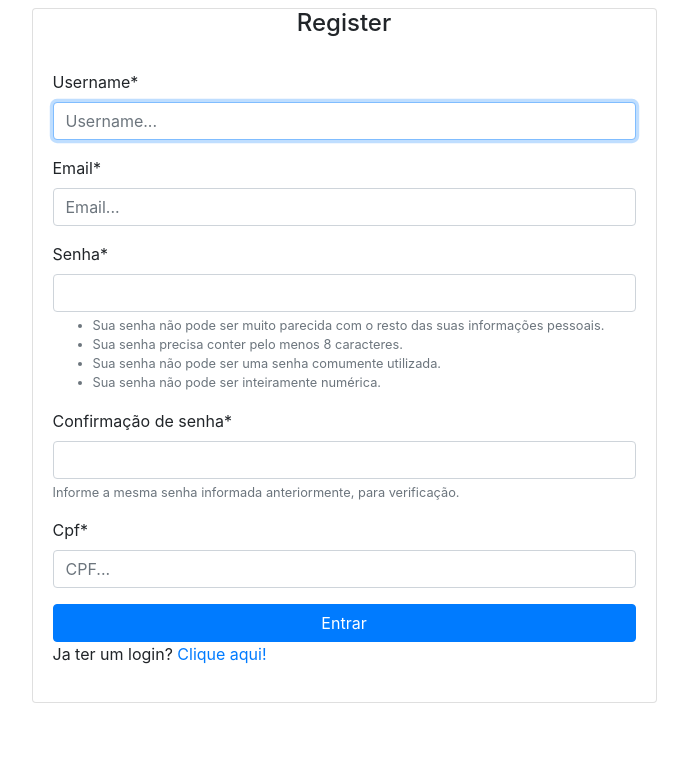
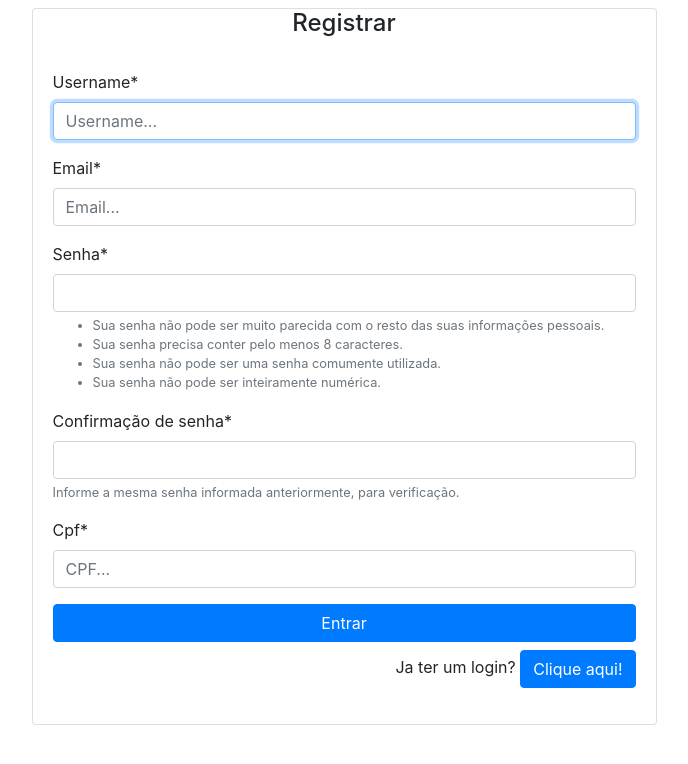
Before and after one commit to mateus-rodriguess/interactive-menu, a Django app: page /accounts/register/ in a window 1280 px wide. Shown: the top 764 px of the page, without its empty margins (296-984 px from the left). Run offline with Django 3.2, Linux system fonts and the light colour scheme; some libraries are stand-ins or nearby versions.

Commit message:
pequenas alterações

```diff
--- a/apps/account/forms.py
+++ b/apps/account/forms.py
@@ -13,7 +13,7 @@ class UserChangeForm(UserChangeForm):
         fields = '__all__'
 
 class UserCreationForm(UserCreationForm):
-    email = forms.EmailField(max_length=200, widget=forms.TextInput(attrs={'placeholder': 'Email...', }))
+    email = forms.EmailField(max_length=200, widget=forms.TextInput(attrs={'placeholder': 'Email...',}))
     username = forms.CharField(min_length=6, max_length=24,
                                widget=forms.TextInput(attrs={'placeholder': 'Username...'}))
     CPF = forms.CharField(max_length=11, widget=forms.TextInput(attrs={'placeholder': 'CPF...',}))
@@ -33,7 +33,7 @@ class UserCreationForm(UserCreationForm):
     def clean_username(self):
         username = self.cleaned_data['username']
         try:
-            user = User.objects.exclude(pk=self.instance.pk).get(username=username)
+            User.objects.exclude(pk=self.instance.pk).get(username=username)
         except User.DoesNotExist:
             return username
         raise forms.ValidationError(f"Username {username} ja esta em uso.")
@@ -49,8 +49,8 @@ class UserCreationForm(UserCreationForm):
 
 
 class ProfileForm(forms.ModelForm):
-    first_name = forms.CharField(max_length=100, widget=forms.TextInput(attrs={'placeholder': 'Nome...',}))
-    last_name = forms.CharField(max_length=100, widget=forms.TextInput(attrs={'placeholder': 'Sobrenome...',}))
+    first_name = forms.CharField(max_length=100, widget=forms.TextInput(attrs={'placeholder': 'Nome...',}), label="Primeiro nome")
+    last_name = forms.CharField(max_length=100, widget=forms.TextInput(attrs={'placeholder': 'Sobrenome...',}), label="Sobrenome")
 
     class Meta:
         model = Profile
--- a/apps/account/templates/profile/edit.html
+++ b/apps/account/templates/profile/edit.html
@@ -13,7 +13,7 @@
                         <form method="POST" action="">
                             {% csrf_token %}
                             {{ profile_form|crispy }}
-                            <div class="justify-content-center">
+                            <div class="justify-content-center text-right">
                                 <button type="submit" value="{{ next }}" class="btn btn-success mr-1">Salvar</button>
                                 <a href="{% url 'account:profile-detail-view' request.user %}"
                                     class="btn btn-primary">Voltar</a>
--- a/apps/account/templates/registration/login.html
+++ b/apps/account/templates/registration/login.html
@@ -18,8 +18,8 @@
                         <input type="hidden" name="next" value="{{ next }}">
                         <button type="submit" class="btn btn-primary btn-block mt-2">Entrar</button>
                     </form>
-                    <div class="mt-2">
-                        <p1 class="change-form-p mt-2">Quer criar uma conta? <a href="{% url 'account:register'%}">Clique aqui!</a></p>
+                    <div class="mt-2 text-right">
+                        <p1 class="change-form-p mt-2">Quer criar uma conta? <a href="{% url 'account:register'%}"><button class="btn btn-primary">Clique aqui!</button> </a></p>
                     </div>
                 </div>
             </div>
--- a/apps/account/templates/registration/register.html
+++ b/apps/account/templates/registration/register.html
@@ -8,7 +8,7 @@
     <div class="row back-ground">
         <div class="col-md-6 offset-md-3 mt-2 ">
             <div class="card  auth-card back-ground">
-                <h4 class="card-title text-center">Register</h4>
+                <h4 class="card-title text-center">Registrar</h4>
                 <div class="card-body">
                     <form method="POST">
                         {% csrf_token %}
@@ -18,7 +18,10 @@
 
                         <button type="submit" class="btn btn-primary btn-block mt-2">Entrar</button>
                     </form>
-                    <p class="change-form-p">Ja ter um login? <a href="{% url 'account:login'%}">Clique aqui!</a></p>
+                    <div class=" mt-2 text-right">
+                        <p class="change-form-p text-righ "> Ja ter um login? <a href="{% url 'account:login'%}"><button class="btn btn-primary">Clique aqui!</button></a></p>
+                    </div>
+
                 </div>
             </div>
         </div>
--- a/apps/cart/forms.py
+++ b/apps/cart/forms.py
@@ -6,6 +6,6 @@ PRODUCT_QUANTITY_CHOICES = [(i, str(i)) for i in range(1, 14)]
 class CartAddProductForm(forms.Form):
     quantity = forms.TypedChoiceField(
                                 choices=PRODUCT_QUANTITY_CHOICES,
-                                coerce=int, widget=forms.Select(attrs={"class": "custom-select"}))
+                                coerce=int, widget=forms.Select(attrs={"class": "custom-select"}), label="Quantidade")
     override = forms.BooleanField(required=False,
                                   widget=forms.HiddenInput(attrs={"class": "btn btn-primary"}))
--- a/apps/menu/forms.py
+++ b/apps/menu/forms.py
@@ -1,5 +1,3 @@
-
-
 from django import forms
 from django.db.models import query
 
--- a/apps/menu/templates/menu/product/detail.html
+++ b/apps/menu/templates/menu/product/detail.html
@@ -9,12 +9,12 @@
 {% block content %}
     <div class="container">
         <div class="row">
-            <div class="col-md-6  card card-personal  bg-dark">
+            <div class="col-md-6  card card-personal  back-ground">
                 <img class="img-fluid " src="{% if product.image %}{{ product.image.url }}{% else %}
                         {% static " img/ze.png" %}{% endif %}">
             </div>
 
-            <div class="col-md-6 card card-personal  bg-dark">
+            <div class="col-md-6 card card-personal  back-ground">
                 <h3>{{ product.name }}</h3>
                 <a class=" " href="{{ product.category.get_absolute_url }}">
                     {{ product.category }}
--- a/apps/menu/templates/menu/product/list.html
+++ b/apps/menu/templates/menu/product/list.html
@@ -29,6 +29,7 @@
     </h5>
 
     <div class="row">
+
         {% for product in products %}
 
         <div class="col-sm-6 card booking-card back-ground">
--- a/apps/menu/views.py
+++ b/apps/menu/views.py
@@ -10,6 +10,7 @@ from .models import Category, Product
 def product_list(request, category_slug=None):
     category = None
     query = None
+
     form = SearchForm()
     categories = Category.objects.all()
     products = Product.available_mamager.all()
```
Also changed, not shown: apps/menu/services/resize_image/pillow_image.py (+8 -4 lines), README.md.
